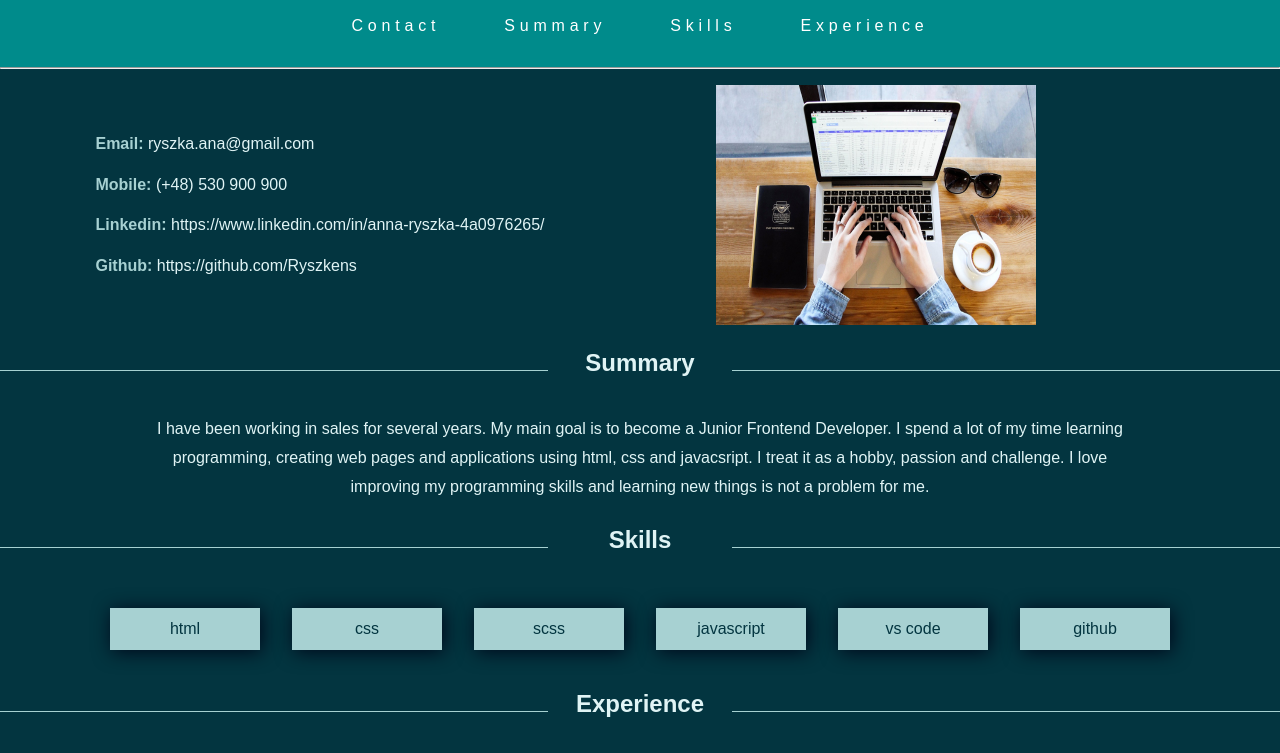
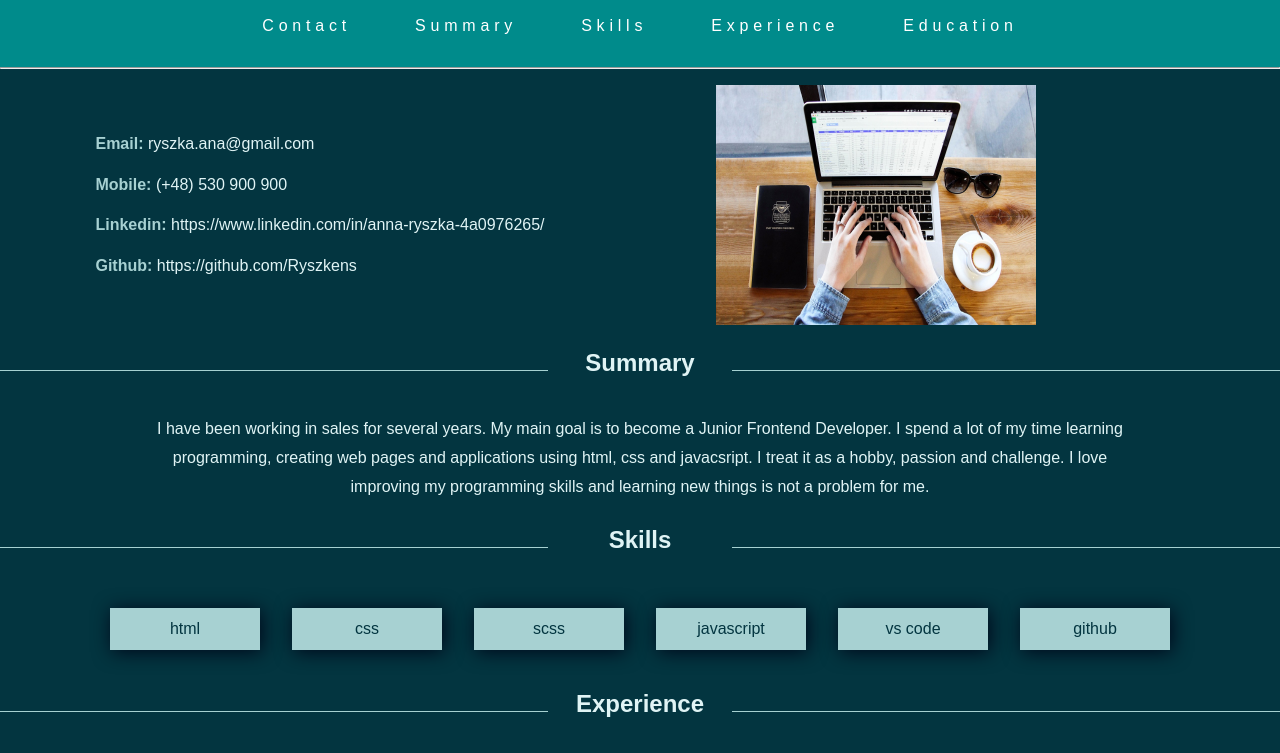
Before and after one commit to Ryszkens/test2, a plain HTML site: page index.html in a window 1280 px wide. Shown: the part 84-837 px from the top of the page. Drawn offline with Linux system fonts and the light colour scheme.

Commit message:
feat: change education section

```diff
--- a/index.html
+++ b/index.html
@@ -19,6 +19,7 @@
                 <li class="list-item"><a href="#summary">Summary</a></li>
                 <li class="list-item"><a href="#skills">Skills</a></li>
                 <li class="list-item"><a href="#experience">Experience</a></li>
+                <li class="list-item"><a href="#education">Education</a></li>
             </ul>
         </nav>
     </header>
@@ -88,7 +89,7 @@
             </div>
         </section>
 
-        <section class="education">
+        <section class="education" id="education">
             <h2>Education</h2>
             <div class="education-container">
                 <div class="education-box">
```
